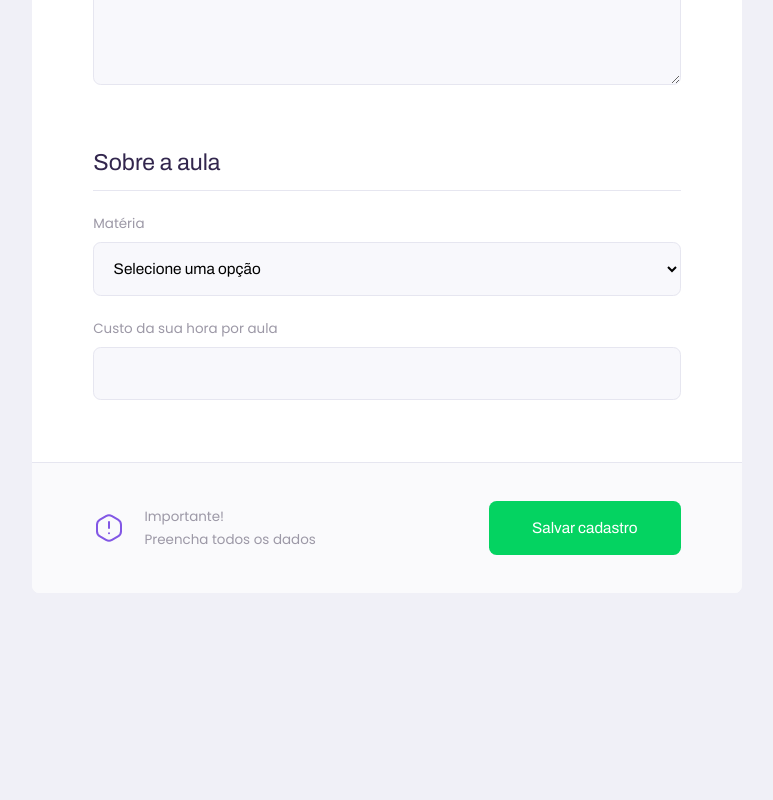
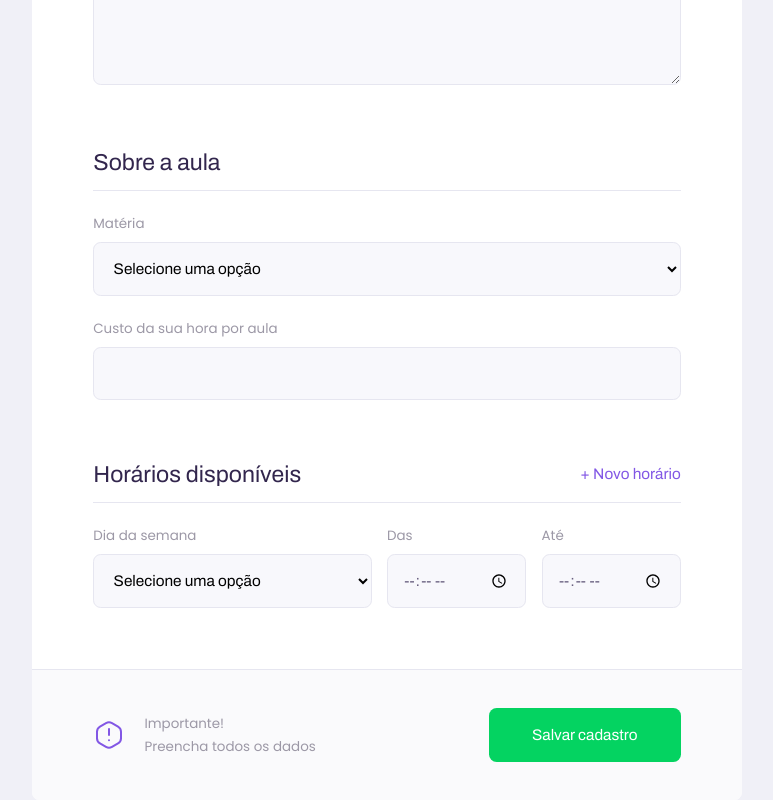
Before and after one commit to erikalbuquerque/nlw_proffy, a React (Create React App) app: page /give-classes in a window 1280 px wide. Shown: the part 826-1626 px from the top of the page, without its empty margins (253-1026 px from the left). Before the commit the page ends 1419 px from the top, so only its background shows below. Built offline with nearby package versions, Linux system fonts and the light colour scheme.

Commit message:
add function addNewScheduleItem

```diff
--- a/src/components/Select/index.tsx
+++ b/src/components/Select/index.tsx
@@ -15,8 +15,8 @@
   return (
     <div className="select-block">
       <label htmlFor={name}>{label}</label>
-      <select id={name} {...rest}>
-        <option value="" disabled selected hidden>
+      <select defaultValue="" id={name} {...rest}>
+        <option value="" disabled hidden>
           Selecione uma opção
         </option>
         {options.map((option) => {
--- a/src/pages/TeachForm/index.tsx
+++ b/src/pages/TeachForm/index.tsx
@@ -1,4 +1,4 @@
-import React from "react";
+import React, { useState } from "react";
 import Input from "../../components/Input";
 import PageHeader from "../../components/PageHeader";
 import Textarea from "../../components/Textarea";
@@ -8,6 +8,14 @@
 import Select from "../../components/Select";
 
 function TeachForm() {
+  const [scheduleItems, setScheduleItems] = useState([
+    { week_day: 0, from: "", to: "" },
+  ]);
+
+  function addNewScheduleItem() {
+    setScheduleItems([...scheduleItems, { week_day: 0, from: "", to: "" }]);
+  }
+
   return (
     <div id="page-teacher-form" className="container">
       <PageHeader
@@ -44,6 +52,37 @@
           <Input name="cost" label="Custo da sua hora por aula" />
         </fieldset>
 
+        <fieldset>
+          <legend>
+            Horários disponíveis
+            <button type="button" onClick={addNewScheduleItem}>
+              + Novo horário
+            </button>
+          </legend>
+
+          {scheduleItems.map((scheduleItem) => {
+            return (
+              <div key={scheduleItem.week_day} className="schedule-item">
+                <Select
+                  name="week_day"
+                  label="Dia da semana"
+                  options={[
+                    { value: "0", label: "Domingo" },
+                    { value: "1", label: "Segunda-feira" },
+                    { value: "2", label: "Terça-feira" },
+                    { value: "3", label: "Quarta-feira" },
+                    { value: "4", label: "Quinta-feira" },
+                    { value: "5", label: "Sexta-feira" },
+                    { value: "6", label: "Sábado" },
+                  ]}
+                />
+                <Input name="from" label="Das" type="time" />
+                <Input name="to" label="Até" type="time" />
+              </div>
+            );
+          })}
+        </fieldset>
+
         <footer>
           <p>
             <img src={warningIcon} alt="Aviso importante" />
--- a/src/pages/TeachForm/styles.css
+++ b/src/pages/TeachForm/styles.css
@@ -38,6 +38,18 @@
   width: 100%;
   padding-bottom: 1.6rem;
   border-bottom: 1px solid var(--color-line-in-white);
+}
+
+#page-teacher-form main fieldset legend button {
+  background: none;
+  border: 0;
+  color: var(--color-primary);
+  font: 700 1.6rem Archivo;
+  cursor: pointer;
+  transition: color 0.2s;
+}
+#page-teacher-form main fieldset legend button:hover {
+  color: var(--color-primary-dark);
 }
 
 #page-teacher-form main fieldset .input-block + .textarea-block,
@@ -99,6 +111,16 @@
     padding: 0 6.4rem;
   }
 
+  #page-teacher-form main .schedule-item {
+    display: grid;
+    grid-template-columns: 2fr 1fr 1fr;
+    column-gap: 1.6rem;
+  }
+
+  #page-teacher-form main .schedule-item .input-block {
+    margin-top: 0 !important;
+  }
+
   #page-teacher-form main footer {
     padding: 4rem 6.4rem;
     display: flex;
--- a/src/pages/TeachList/index.tsx
+++ b/src/pages/TeachList/index.tsx
@@ -1,6 +1,7 @@
 import React from "react";
 import Input from "../../components/Input";
 import PageHeader from "../../components/PageHeader";
+import Select from "../../components/Select";
 
 import TeacherItem from "../../components/TeacherItem";
 
@@ -11,8 +12,35 @@
     <div id="page-teacher-list" className="container">
       <PageHeader title="Estes são os proffys disponíveis.">
         <form id="search-teachers">
-          <Input name="subject" label="Matéria" />
-          <Input name="week_day" label="Dia da semana" />
+          <Select
+            name="subject"
+            label="Matéria"
+            options={[
+              { value: "Artes", label: "Artes" },
+              { value: "Biologia", label: "Biologia" },
+              { value: "Ciências", label: "Ciências" },
+              { value: "Educação Física", label: "Educação Física" },
+              { value: "Geografia", label: "Geografia" },
+              { value: "História", label: "História" },
+              { value: "Matemática", label: "Matemática" },
+              { value: "Português", label: "Português" },
+              { value: "Química", label: "Química" },
+            ]}
+          />
+          <Select
+            name="week_day"
+            label="Dia da semana"
+            options={[
+              { value: "0", label: "Domingo" },
+              { value: "1", label: "Segunda-feira" },
+              { value: "2", label: "Terça-feira" },
+              { value: "3", label: "Quarta-feira" },
+              { value: "4", label: "Quinta-feira" },
+              { value: "5", label: "Sexta-feira" },
+              { value: "6", label: "Sábado" },
+            ]}
+          />
+
           <Input type="time" name="time" label="Hora" />
         </form>
       </PageHeader>
--- a/src/pages/TeachList/styles.css
+++ b/src/pages/TeachList/styles.css
@@ -28,7 +28,8 @@
     position: absolute;
     bottom: -28px;
   }
-  #search-teachers .input-block + .input-block {
+  #search-teachers .input-block + .input-block,
+  #search-teachers .select-block + .select-block {
     margin-top: 0;
   }
 
```
